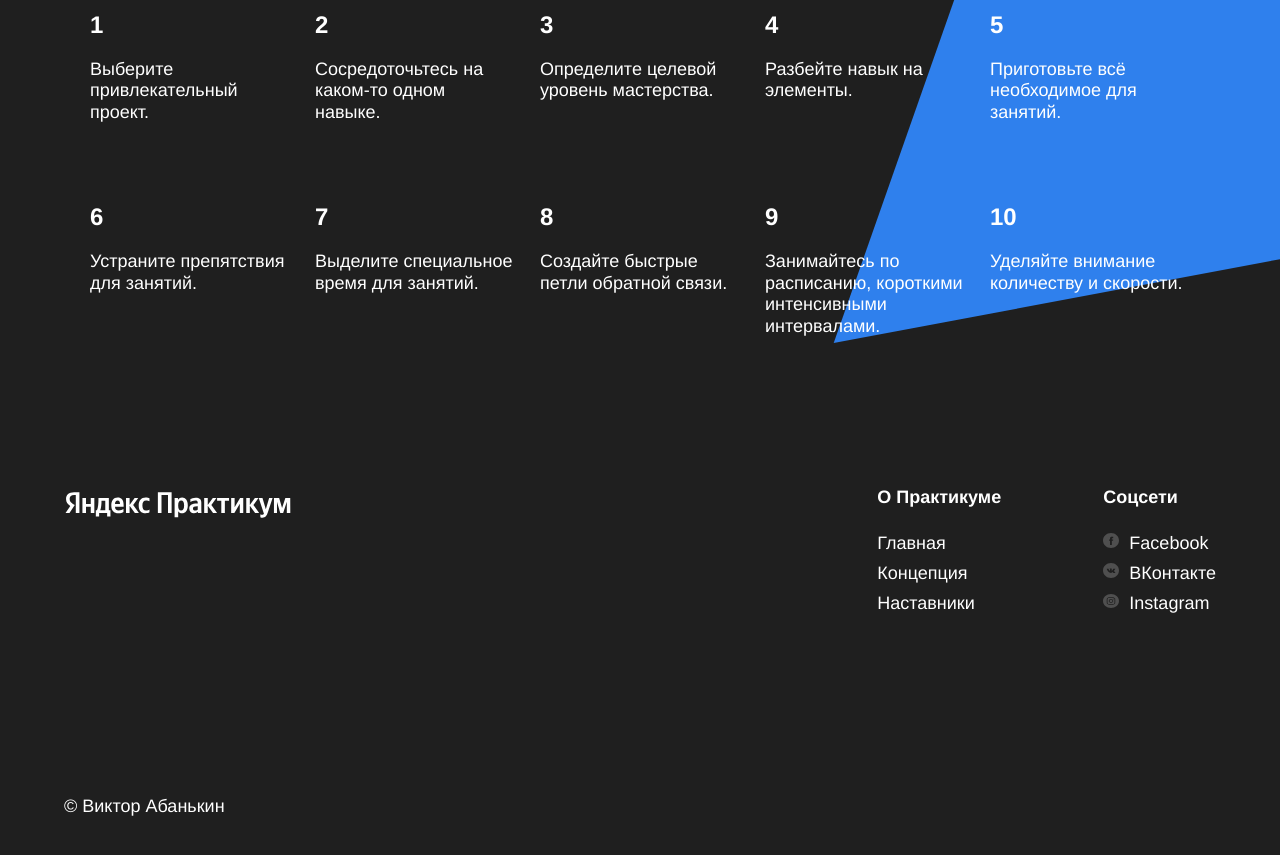
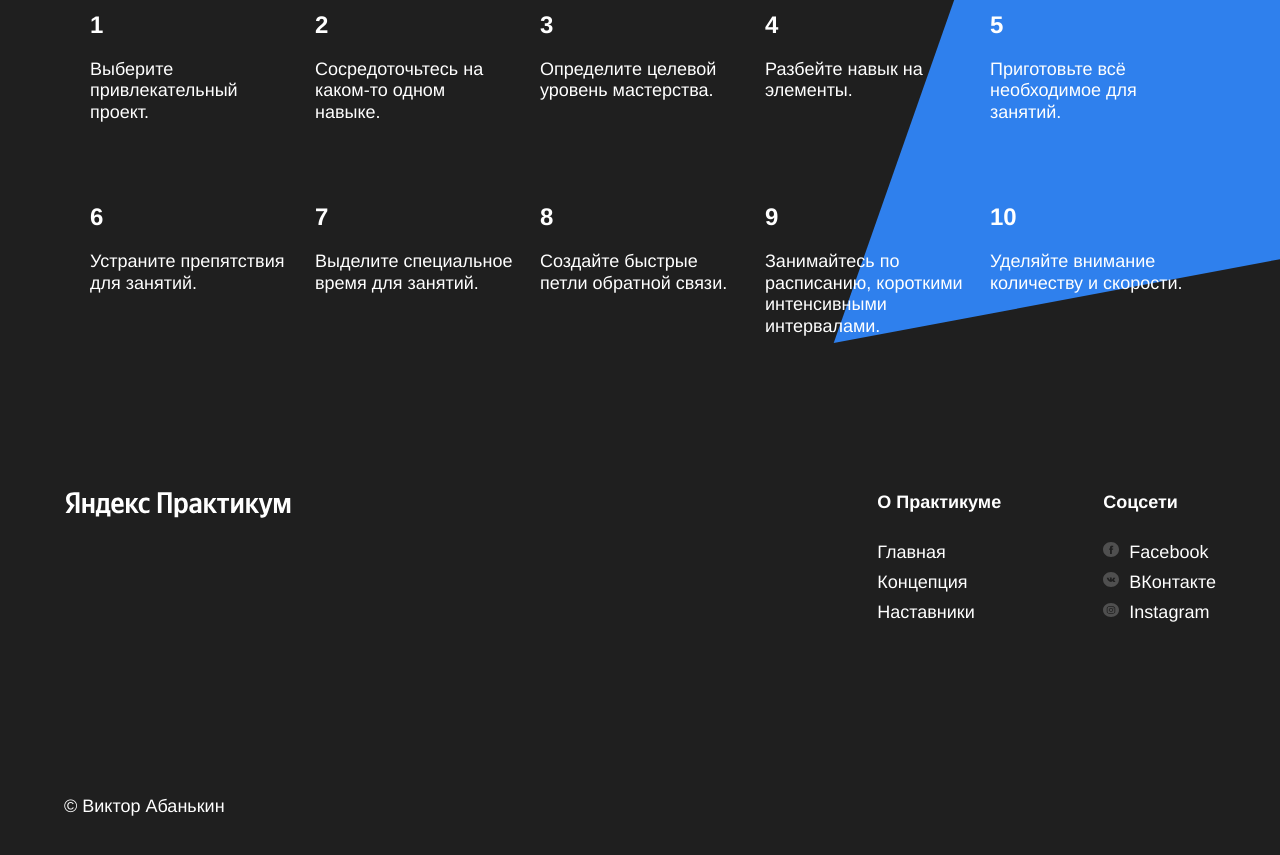
Before and after one commit to sergeyklopov94/how-to-learn, a plain HTML site: page index.html in a window 1280 px wide. Shown: the part 3179-4034 px from the top of the page. Drawn offline with Linux system fonts and the light colour scheme.

Commit message:
правка опечатки в таблице стилей

```diff
--- a/styles/style.css
+++ b/styles/style.css
@@ -318,7 +318,7 @@
 
 .footer__column-heading {
   color: white;
-  line-height: 30x;
+  line-height: 30px;
   font-size: 18px;
   font-weight: 600;
   margin: 0 0 20px;
```
